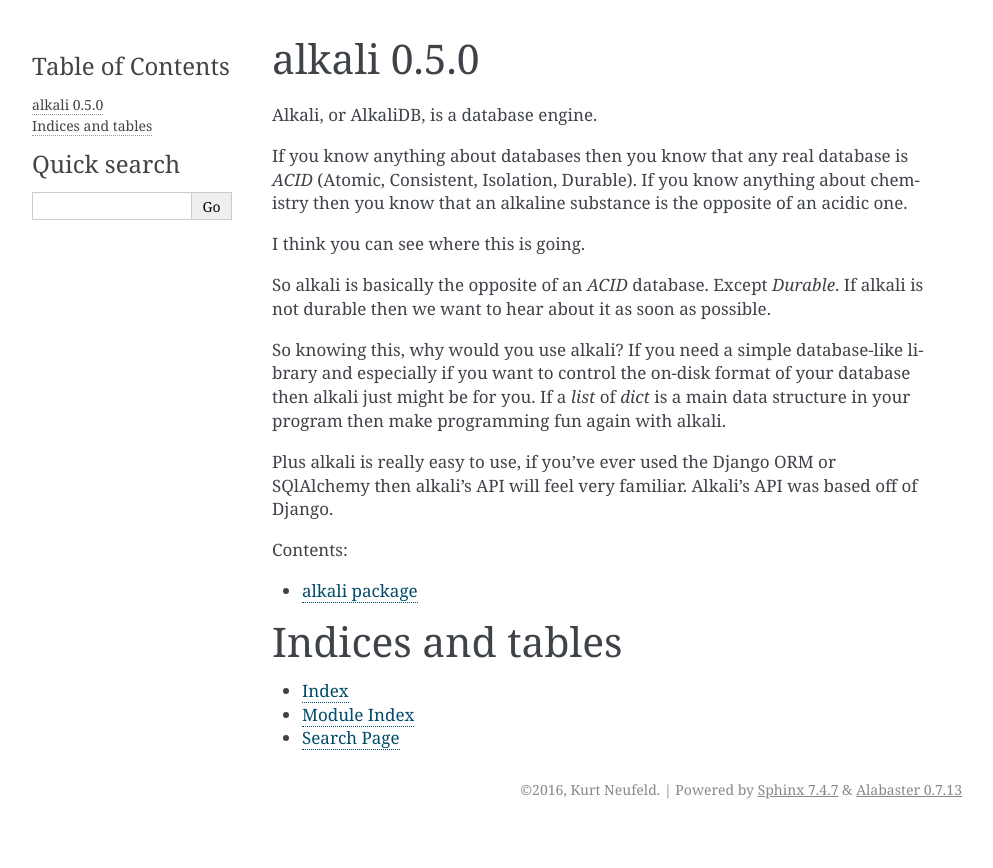
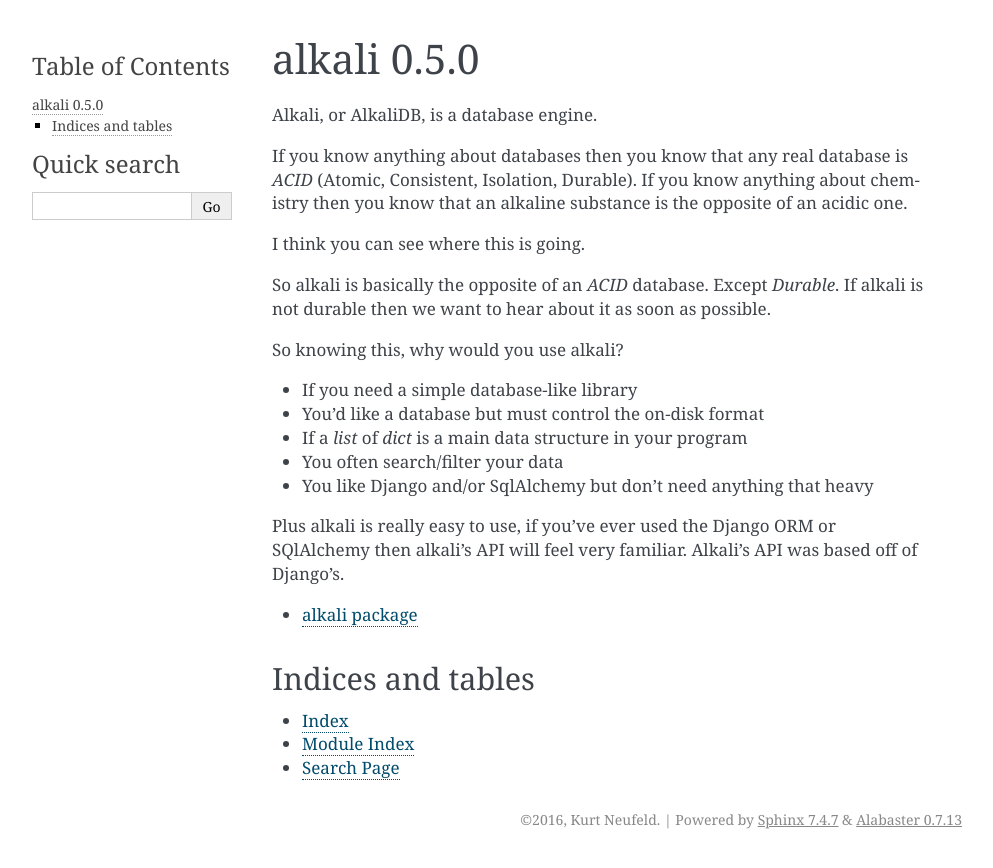
Before and after one commit to kneufeld/alkali, a Sphinx documentation site: the page built from docs/README.rst, in a window 1280 px wide. Shown: the top 868 px of the page, without its empty margins (148-1141 px from the left). Built offline with Sphinx 7.4.7, drawn with Linux system fonts in a browser that asks for light colours.

Commit message:
updated README.rst, no longer trying to document tests

```diff
--- a/docs/README.rst
+++ b/docs/README.rst
@@ -4,7 +4,7 @@
    contain the root `toctree` directive.
 
 alkali |version|
-================
+****************
 
 Alkali, or AlkaliDB, is a database engine.
 
@@ -19,17 +19,17 @@ So alkali is basically the opposite of an *ACID* database. Except
 *Durable*. If alkali is not durable then we want to hear about it as
 soon as possible.
 
-So knowing this, why would you use alkali? If you need a simple
-database-like library and especially if you want to control the on-disk
-format of your database then alkali just might be for you. If a *list* of
-*dict* is a main data structure in your program then make programming
-fun again with alkali.
+So knowing this, why would you use alkali?
+
+* If you need a simple database-like library
+* You'd like a database but must control the on-disk format
+* If a *list* of *dict* is a main data structure in your program
+* You often search/filter your data
+* You like Django and/or SqlAlchemy but don't need anything that heavy
 
 Plus alkali is really easy to use, if you've ever used the Django ORM or
 SQlAlchemy then alkali's API will feel very familiar. Alkali's API was
-based off of Django.
-
-Contents:
+based off of Django's.
 
 .. toctree::
    :maxdepth: 1
--- a/docs/conf.py
+++ b/docs/conf.py
@@ -98,7 +98,7 @@ today_fmt = '%B %d, %Y'
 # List of patterns, relative to source directory, that match files and
 # directories to ignore when looking for source files.
 # This patterns also effect to html_static_path and html_extra_path
-exclude_patterns = []
+exclude_patterns = ['test_']
 
 # The reST default role (used for this markup: `text`) to use for all
 # documents.
```
Also changed, not shown: docs/alkali.rst (+0 -19 lines), docs/alkali.tests.rst (deleted, +0 -78 lines).
